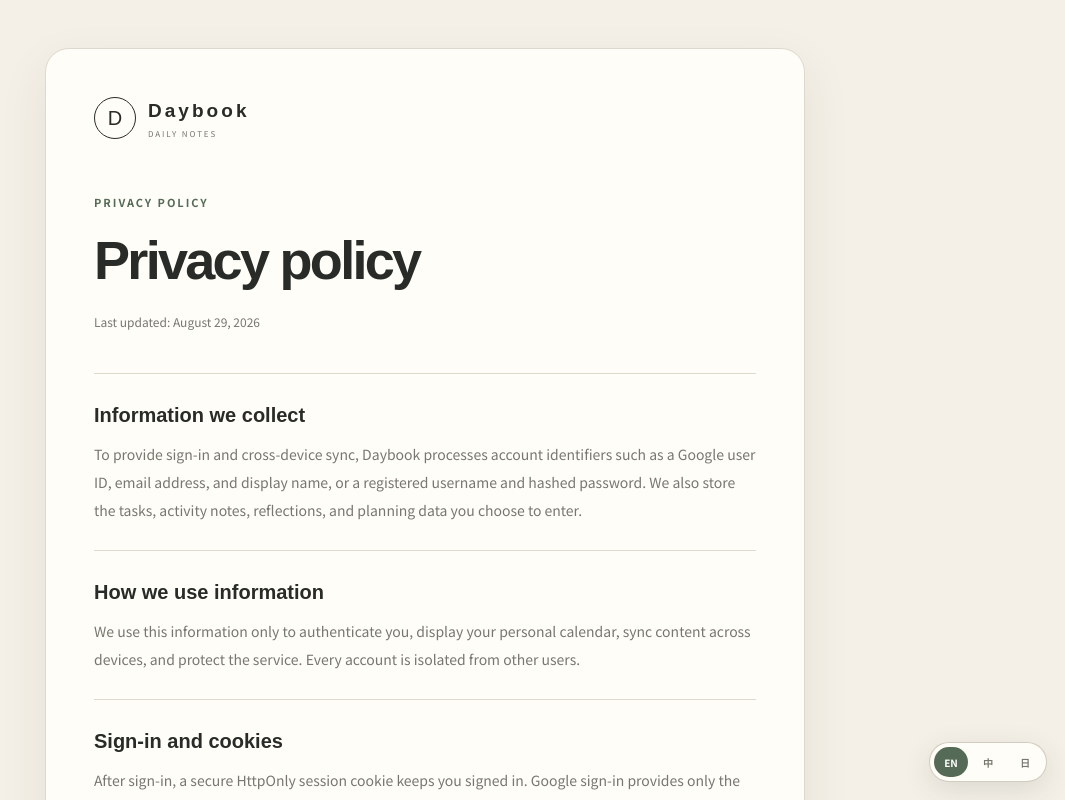
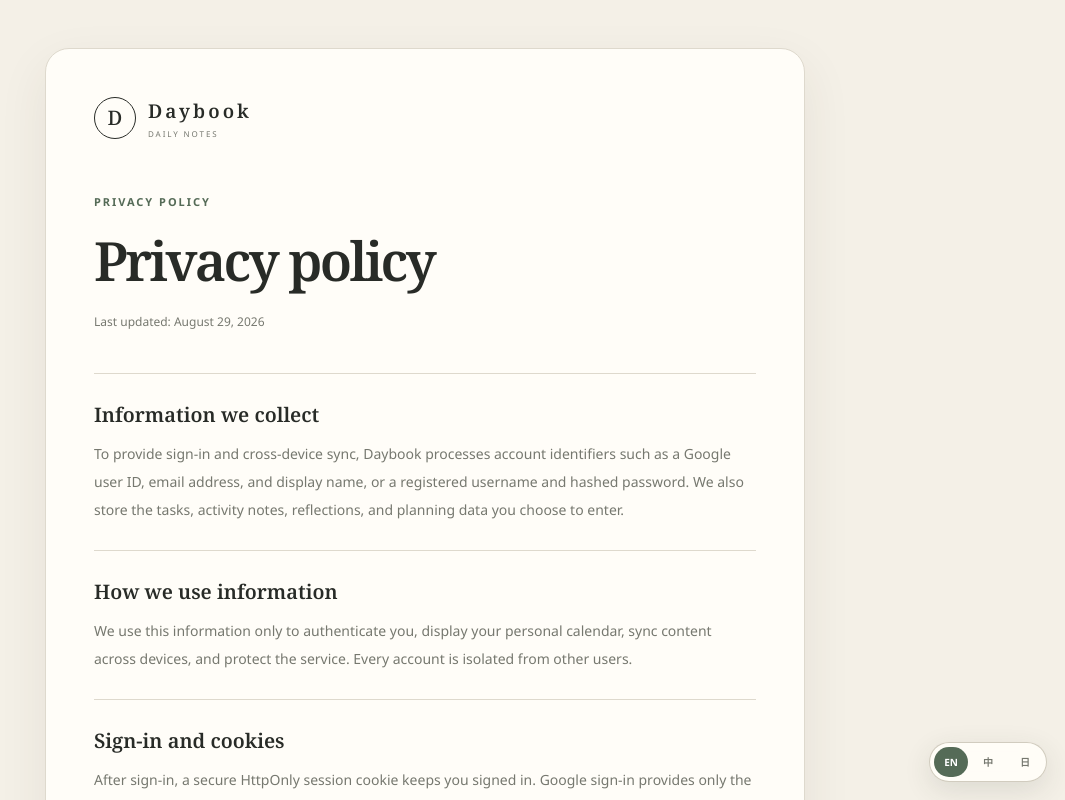
Before and after one commit to matthiola0/my-calendar, a Next.js app: page /privacy in a window 1280 px wide. Shown: the top 800 px of the page, without its empty margins (215-1280 px from the left). Built offline with nearby package versions, Linux system fonts and the light colour scheme.

Commit message:
fix: correct english punctuation spacing
Use dedicated Latin Noto fonts for the English locale while preserving the existing CJK font stack for Traditional Chinese and Japanese.

```diff
--- a/app/globals.css
+++ b/app/globals.css
@@ -14,12 +14,18 @@
 * { box-sizing: border-box; }
 html { scroll-behavior: smooth; }
 body {
+  --font-noto-sans-tc: var(--font-noto-sans-cjk);
+  --font-noto-serif-tc: var(--font-noto-serif-cjk);
   margin: 0;
   background:
     radial-gradient(circle at 13% 7%, rgba(255,255,255,.75), transparent 24rem),
     var(--paper);
   color: var(--ink);
   font-family: var(--font-noto-sans-tc), system-ui, sans-serif;
+}
+html[lang='en'] body {
+  --font-noto-sans-tc: var(--font-noto-sans-latin), var(--font-noto-sans-cjk);
+  --font-noto-serif-tc: var(--font-noto-serif-latin), var(--font-noto-serif-cjk);
 }
 button, input, textarea, select { font: inherit; }
 button { color: inherit; }
--- a/app/layout.tsx
+++ b/app/layout.tsx
@@ -1,10 +1,12 @@
 import type { Metadata } from 'next';
-import { Geist_Mono, Noto_Sans_TC, Noto_Serif_TC } from 'next/font/google';
+import { Geist_Mono, Noto_Sans, Noto_Sans_TC, Noto_Serif, Noto_Serif_TC } from 'next/font/google';
 import './globals.css';
 import { LanguageProvider, LanguageSwitcher } from './lib/i18n';
 
-const sans = Noto_Sans_TC({ variable: '--font-noto-sans-tc', subsets: ['latin'], weight: ['400', '500', '700'] });
-const serif = Noto_Serif_TC({ variable: '--font-noto-serif-tc', subsets: ['latin'], weight: ['500', '600'] });
+const sans = Noto_Sans_TC({ variable: '--font-noto-sans-cjk', subsets: ['latin'], weight: ['400', '500', '700'] });
+const serif = Noto_Serif_TC({ variable: '--font-noto-serif-cjk', subsets: ['latin'], weight: ['500', '600'] });
+const latinSans = Noto_Sans({ variable: '--font-noto-sans-latin', subsets: ['latin'], weight: ['400', '500', '700'] });
+const latinSerif = Noto_Serif({ variable: '--font-noto-serif-latin', subsets: ['latin'], weight: ['500', '600'] });
 const mono = Geist_Mono({ variable: '--font-geist-mono', subsets: ['latin'] });
 
 export const metadata: Metadata = {
@@ -30,7 +32,7 @@ export const metadata: Metadata = {
 export default function RootLayout({ children }: Readonly<{ children: React.ReactNode }>) {
   return (
     <html lang="en">
-      <body className={`${sans.variable} ${serif.variable} ${mono.variable}`}>
+      <body className={`${sans.variable} ${serif.variable} ${latinSans.variable} ${latinSerif.variable} ${mono.variable}`}>
         <LanguageProvider>
           {children}
           <LanguageSwitcher />
```
